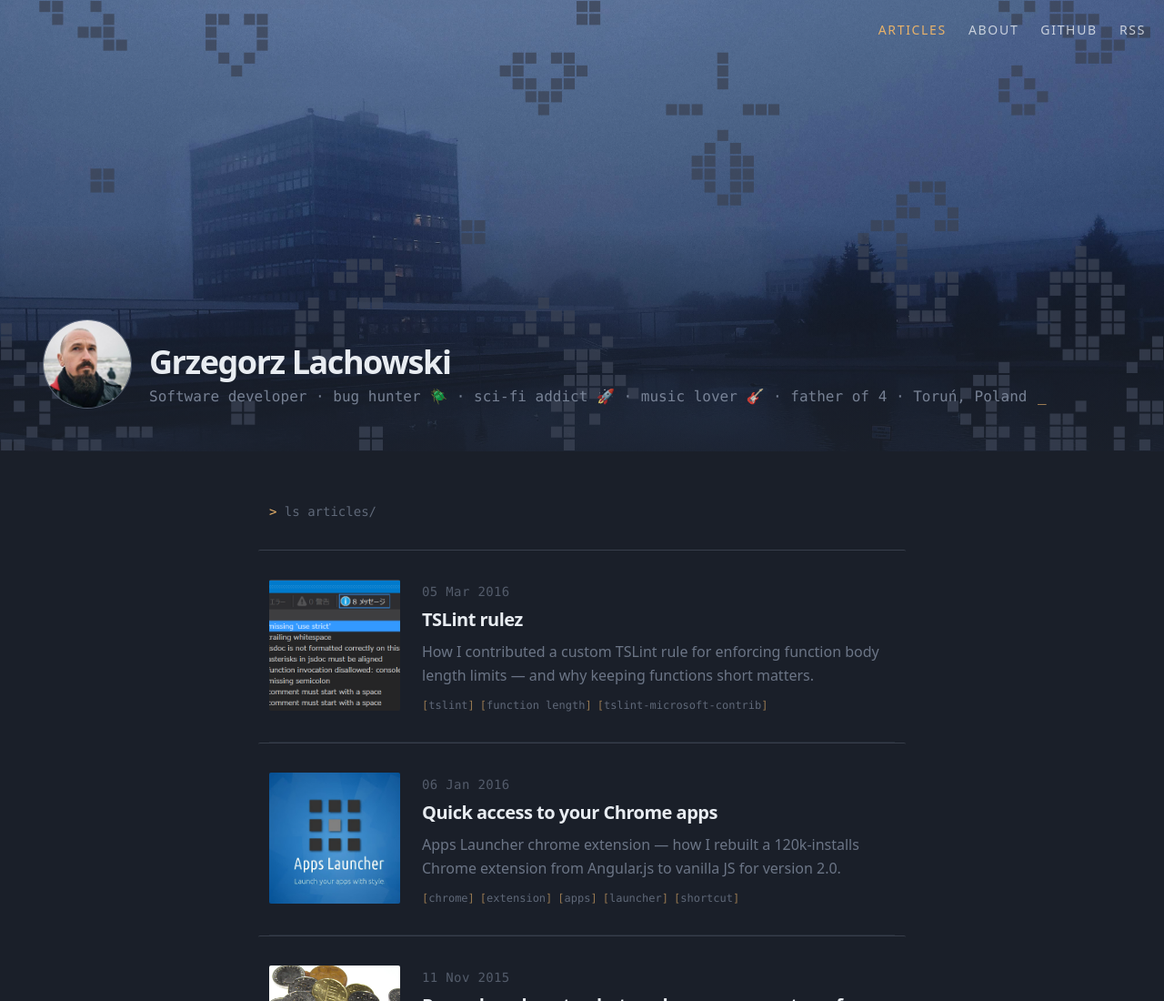
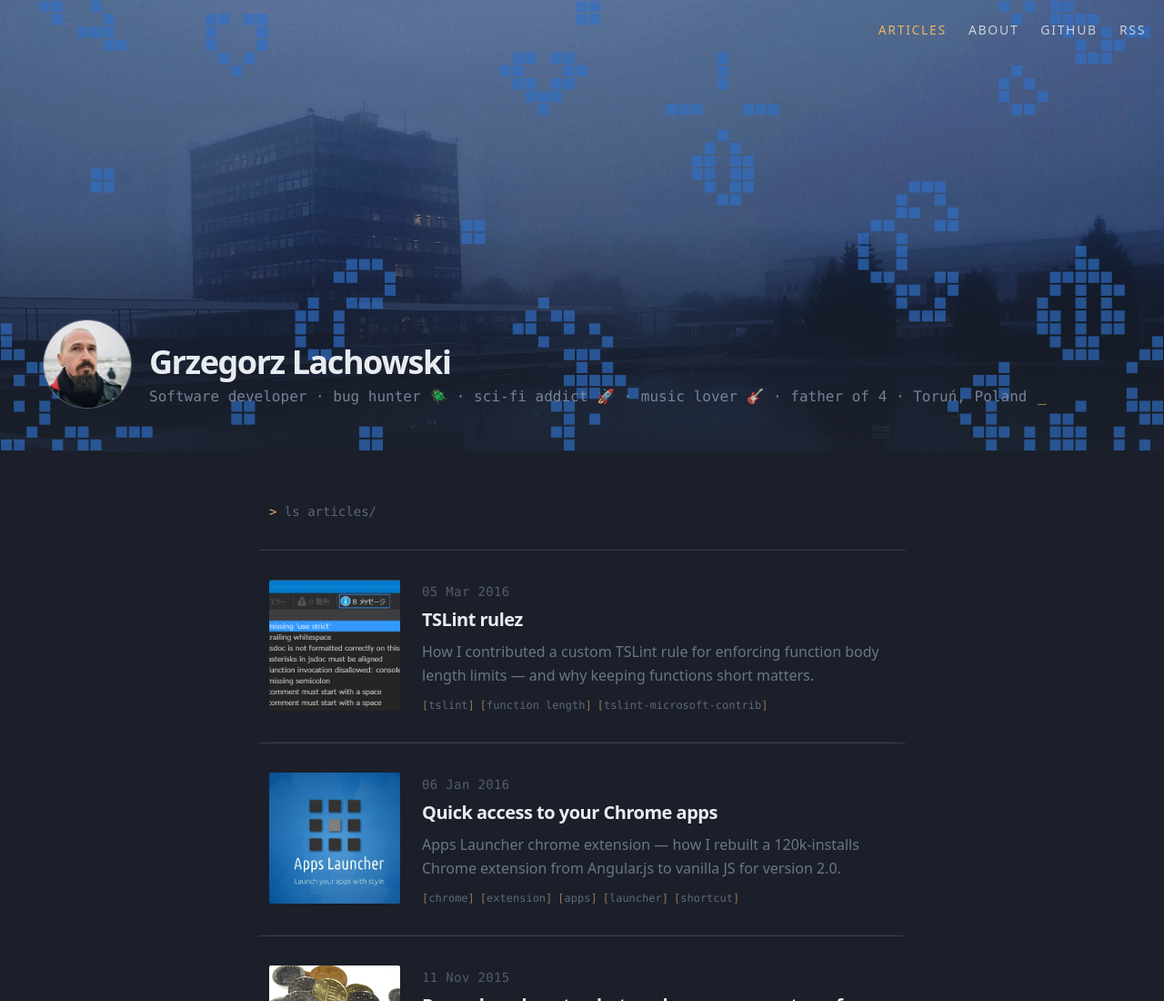
Before and after one commit to gregolsky/gregolsky.github.io, an Astro site: page / in a window 1280 px wide. Shown: the top 1100 px of the page at 91% size. Built offline with nearby package versions, Linux system fonts and the light colour scheme; Astro itself is replaced by a stand-in of ours; some packages are replaced by stand-ins of ours.

Commit message:
Conway: more blue cell color (steel blue)

```diff
--- a/src/components/ConwayLife.astro
+++ b/src/components/ConwayLife.astro
@@ -10,7 +10,7 @@ const ctx = canvas.getContext('2d')!;
 
 const CELL = 14;
 const FPS = 3;
-const ALIVE_COLOR = 'rgba(59, 67, 85, 0.75)'; // brand-dusk, dark blue
+const ALIVE_COLOR = 'rgba(49, 112, 200, 0.65)'; // steel blue
 const DEAD_COLOR  = 'rgba(0,0,0,0)';
 const INIT_DENSITY = 0.12;
 
```
